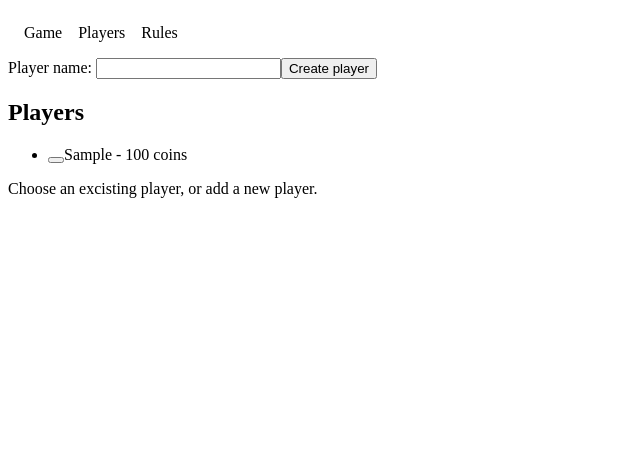
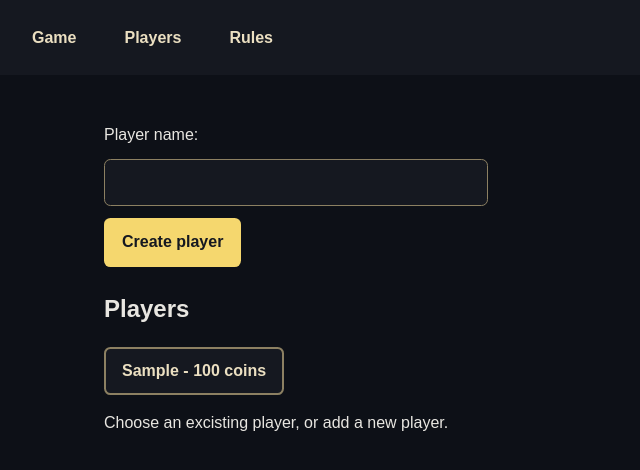
Before and after one commit to imlg-code/video-poker, a React (Vite) app: page / in a window 1280 px wide. Both pictures are taken after typing "Sample" into the empty fields and a click on the button "Create player". Shown: the top 470 px of the page, without its empty margins (0-640 px from the left). Built offline with nearby package versions, Linux system fonts and the light colour scheme.

Commit message:
Lagd felles CSS og lagt til tydelig fokusmarkering

```diff
--- a/src/App.css
+++ b/src/App.css
@@ -0,0 +1,33 @@
+.player-form {
+    display: grid;
+    gap: 0.75rem;
+    max-width: 24rem;
+    margin-block: 1.5rem;
+}
+
+.player-form button {
+    justify-self: start;
+}
+.player-list {
+    list-style: none;
+    padding: 0;
+    display: grid;
+    gap: 0.75rem;
+    max-width: 24rem;
+}
+
+.player-list button {
+    text-align: left;
+    color: #ebdfc1;
+    background-color: #151820;
+    border-color: #8c8062;
+}
+
+.player-list button:hover {
+    background-color: #222630;
+}
+
+.player-list button[aria-pressed="true"] {
+    border-color: #f5d76e;
+    color: #f5d76e;
+}
--- a/src/components/navigation/Navigation.css
+++ b/src/components/navigation/Navigation.css
@@ -1,18 +1,28 @@
 .navigation{
     display: flex;
+    flex-wrap: wrap;
+    background-color: #151820;
     gap: 1rem;
     padding: 1rem;
 }
-.navigation a{
+.navigation a {
     text-decoration: none;
-    color: black;
+    color: #ebdfc1;
+    padding: 0.6rem 1rem;
+    border-radius: 0.4rem;
+    font-weight: 600;
 }
-.navigation a:hover{
-    color: black;
-    text-decoration: underline;
+
+.navigation a:hover {
+    background-color: #222630;
 }
-.navigation a[aria-current="page"]{
-    color: black;
-    font-weight: bold;
-    text-decoration: underline;
+
+.navigation a[aria-current="page"] {
+    color: #f5d76e;
+    background-color: #222630;
+
 }
+.navigation a:focus-visible {
+    outline: 2px solid #f5d76e;
+    outline-offset: 4px;
+}
--- a/src/index.css
+++ b/src/index.css
@@ -1,8 +1,51 @@
 *{
   box-sizing: border-box;
 }
+body{
+  color:#e8e6e1;
+ margin: 0;
+ min-height: 100vh;
+ background-color: #0d1017;
+ font-family: Arial, Helvetica, sans-serif;
+ line-height: 1.5;
+}
 main{
-  min-width: 320px;
-  min-height: 100vh;
-  margin: 0;
+  width: 100%;
+  max-width: 70rem;
+  margin-inline: auto;
+  padding: 1.5rem;
 }
+button {
+    font: inherit;
+    font-weight: 600;
+    padding: 0.65rem 1rem;
+    color: #151820;
+    background-color: #f5d76e;
+    border: 2px solid transparent;
+    border-radius: 0.4rem;
+    cursor: pointer;
+}
+
+button:hover {
+    background-color: #ffe599;
+}
+
+button:focus-visible {
+    outline: 1px solid #f5d76e;
+    outline-offset: 2px;
+}
+input {
+    font: inherit;
+    width: 100%;
+    max-width: 24rem;
+    padding: 0.65rem 0.8rem;
+    color: #ebdfc1;
+    background-color: #151820;
+    border: 0.6px solid #8c8062;
+    border-radius: 0.4rem;
+}
+
+input:focus-visible {
+    outline: 1px solid #f5d76e;
+    outline-offset: 2px;
+}
--- a/src/pages/PlayersPage/PlayersPage.tsx
+++ b/src/pages/PlayersPage/PlayersPage.tsx
@@ -29,6 +29,7 @@ function PlayersPage() {
   return (
     <main>
        <form
+       className="player-form"
         onSubmit={(event) => {
           //Hindrer at nettleseren laster siden på nytt når skjemaet sendes inn
           event.preventDefault();
@@ -46,16 +47,18 @@ function PlayersPage() {
         <button type="submit">Create player</button>
       </form>
       <h2>Players</h2>
-      <ul>
+      <ul className="player-list">
         {players.map((player) => (
           <li key={player.id}>
             <button
               type="button"
               onClick={() => handleSelectPlayer(player.id)}
               aria-pressed={selectedPlayerId === player.id}
-            ></button>
+            >
             {player.name} - {player.coins} coins
-            {selectedPlayerId === player.id && <span>- Selected</span>}
+            {selectedPlayerId === player.id &&(
+              <span aria-hidden="true"> ✓</span>)}
+            </button>
           </li>
         ))}
       </ul>
```
